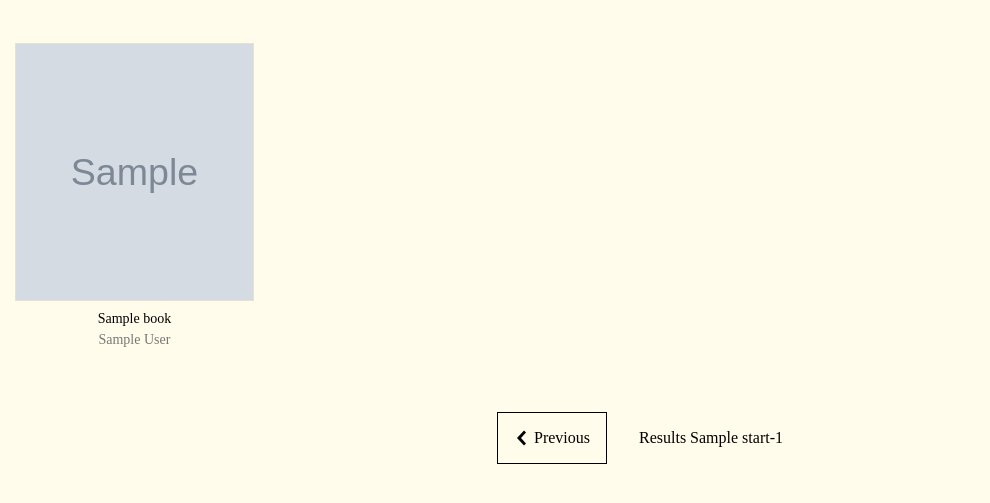
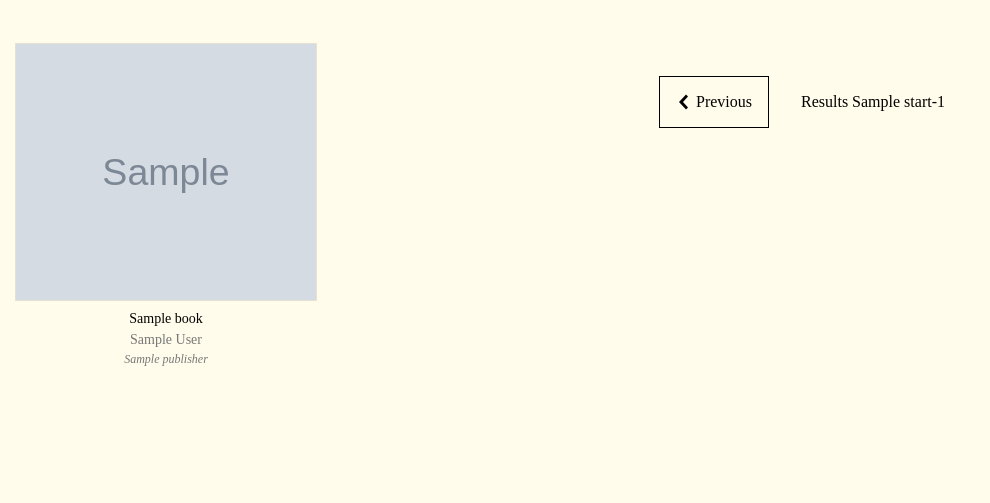
Before and after one commit to martingaston/billy-search, a Flask app: template templates/search.html in a window 1280 px wide. Shown: the part 100-603 px from the top of the page, without its empty margins (0-990 px from the left). Run offline with Flask 2, Linux system fonts and the light colour scheme; the template is opened without the code that fills it: most values are stand-ins (such as "Sample title", 1, 10 or a date in 2020); grey boxes marked "Sample" are stand-in pictures; some libraries are stand-ins or nearby versions.

Commit message:
Add publishing company to search page Relates #10 #2

```diff
--- a/templates/search.html
+++ b/templates/search.html
@@ -10,7 +10,7 @@
       <label class="clip" for="search">Search for books:</label>
       <input
         class="pa2 input-reset ba bg-white w-100"
-        placeholder="{{ search }}"
+        placeholder="{{ search|title }}"
         type="text"
         name="search"
         value=""
@@ -19,9 +19,9 @@
     </fieldset>
   </form>
 </header>
-<div class="cf pa2 mt6">
+<div class="pa2 mt6">
   {% for book in data["items"] %}
-  <div class="overflow-hidden fl w-50 mw-50 w-25-m mw-25-m w-20-l mw-20-l pa2">
+  <div class="overflow-hidden fl w-50 mw-50 w-25-ns mw-25-ns pa2">
     <a
       href="https://geo.itunes.apple.com/us/album/blonde/id1146195596?at=1l3vqFJ&mt=1&app=music"
       class="db link dim tc"
@@ -31,11 +31,13 @@
         alt="{{ book.title }} book cover"
         class="center h4 h5-ns db outline black-10"
       />
-      <dl class="mt2 f6 lh-copy">
+      <dl class="mt2 f6 lh-copy h4">
         <dt class="clip">Title</dt>
-        <dd class="ml0 black truncate w-100">{{ book.title }}</dd>
+        <dd class="ml0 black truncate mw-100">{{ book.title }}</dd>
         <dt class="clip">Author(s)</dt>
-        <dd class="ml0 gray truncate w-100">{{ book.authors }}</dd>
+        <dd class="ml0 gray truncate mw-100">{{ book.authors }}</dd>
+        <dt class="clip">Publisher(s)</dt>
+        <dd class="ml0 f7 i gray truncate mw-100">{{ book.publisher }}</dd>
       </dl>
     </a>
   </div>
```
